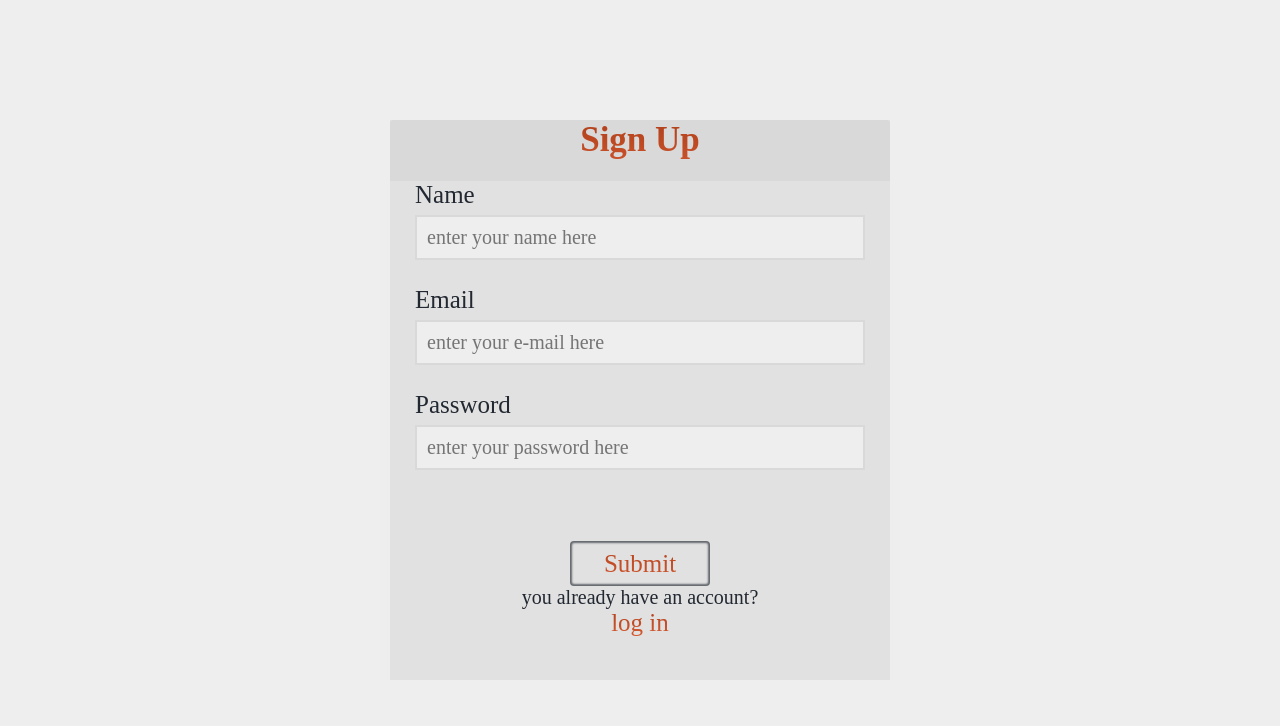
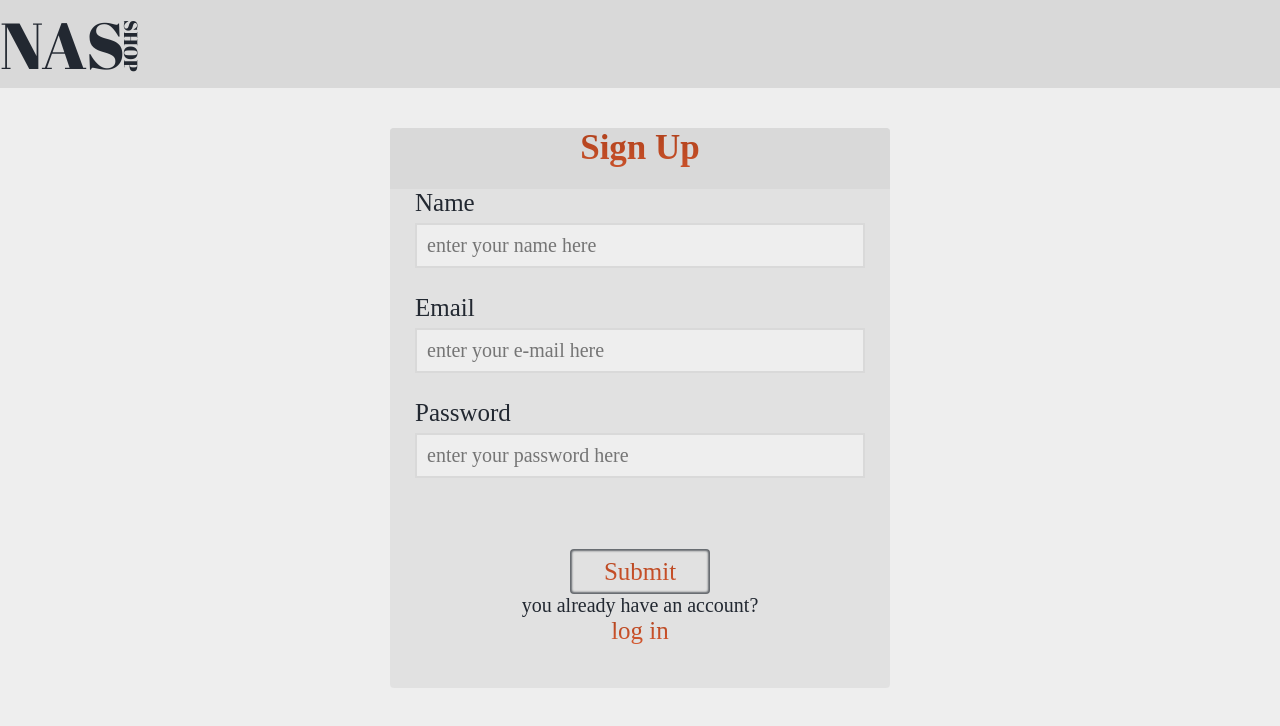
Before and after one commit to Taps73r/OnlineShop, a Next.js app: page /registration in a window 1280 px wide. Shown: the top 726 px of the page. Built offline with nearby package versions, Linux system fonts and the light colour scheme; a web font is replaced by a local one.

Commit message:
import header, and refactor code, add gap and change position

```diff
--- a/src/components/Registration/RegistrationPage/RegistrationPage.scss
+++ b/src/components/Registration/RegistrationPage/RegistrationPage.scss
@@ -4,14 +4,17 @@
     width: 100%;
     height: 100%;
     display: flex;
+    flex-direction: column;
     align-items: center;
-    justify-content: center;
+    justify-content: flex-start;
     font-family: $main-font-family;
+    gap: 40px;
 
     &__form-position {
         background-color: #d9d9d993;
         height: 560px;
         width: 500px;
+        border-radius: 4px;
 
         &__toggle {
             display: flex;
--- a/src/components/Registration/RegistrationPage/RegistrationPage.tsx
+++ b/src/components/Registration/RegistrationPage/RegistrationPage.tsx
@@ -5,13 +5,18 @@ import "./RegistrationPage.scss";
 import { useRouter } from "next/navigation";
 
 import React, { useState } from "react";
+
 import { RegistrationForm } from "../RegistrationForm/RegistrationForm";
 import { LoginForm } from "../LoginForm/LoginForm";
+import { Header } from "@/components/Header/Header";
 
 import { ICredentials, IUserData } from "@/interface/authorization.interface";
+
 import { useAuthMutation } from "@/hooks/useAuthMutation";
+import { useRegisterMutation } from "@/hooks/useRegisterMutation";
+
 import { ROUTES } from "@/routes/routes";
-import { useRegisterMutation } from "@/hooks/useRegisterMutation";
+
 import { error } from "console";
 
 export function RegistrationPage() {
@@ -51,6 +56,7 @@ export function RegistrationPage() {
 
     return (
         <div className="registration-page">
+            <Header />
             <div className="registration-page__form-position">
                 {isLogin ? (
                     <>
@@ -70,9 +76,7 @@ export function RegistrationPage() {
                     ) : (
                         <p>you already have an account?</p>
                     )}
-                    <button
-                        onClick={toggleForm}
-                    >
+                    <button onClick={toggleForm}>
                         {isLogin ? "sign up" : "log in"}
                     </button>
                 </div>
```
